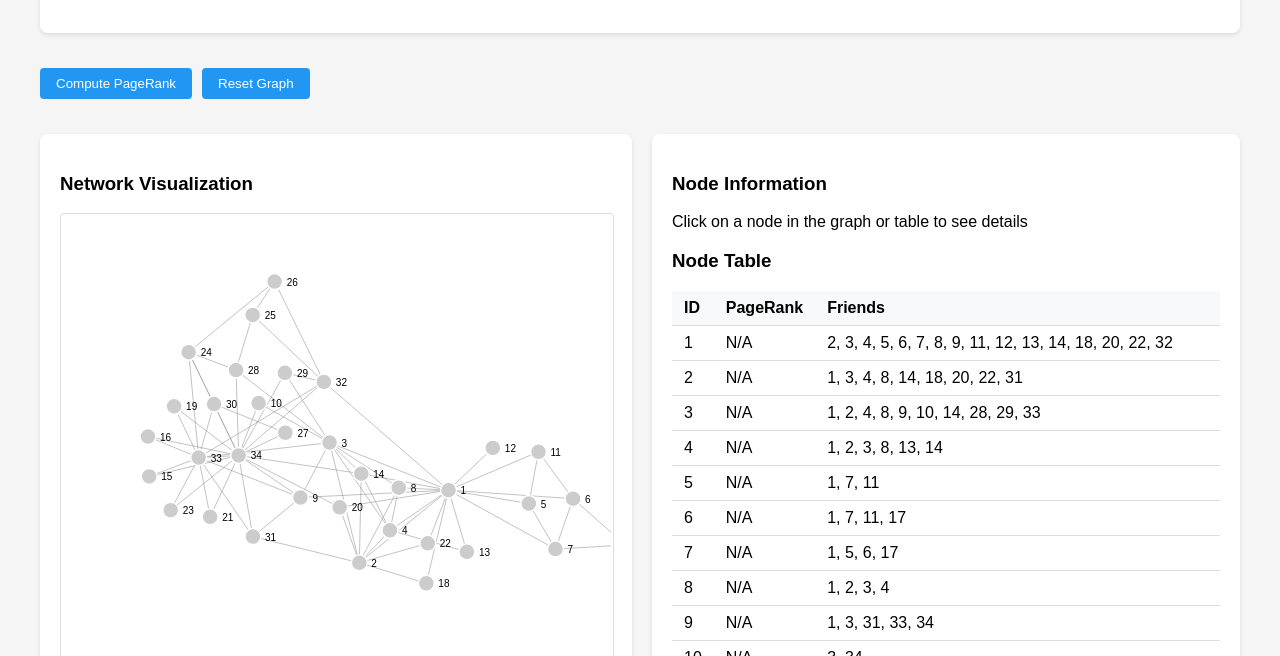
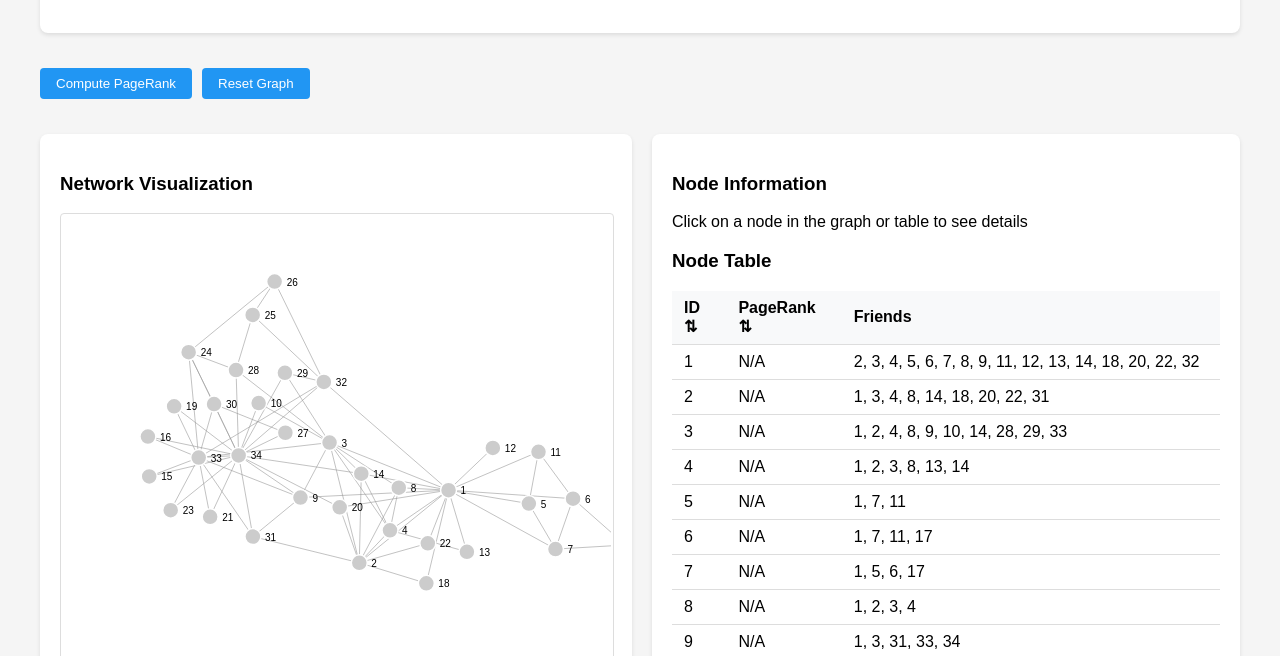
Before and after one commit to ilyassemm/RecSys-LLMs, a plain HTML site: page index.html in a window 1280 px wide. Shown: the part 141-797 px from the top of the page. Drawn offline with nearby package versions, Linux system fonts and the light colour scheme.

Commit message:
feat/add_sorting_to_html

```diff
--- a/index.html
+++ b/index.html
@@ -136,13 +136,13 @@
 
                 <h3>Node Table</h3>
                 <table id="nodeTable">
-                    <thead>
-                        <tr>
-                            <th>ID</th>
-                            <th>PageRank</th>
-                            <th>Friends</th>
-                        </tr>
-                    </thead>
+<thead id="tableHeader">
+    <tr>
+        <th style="cursor: pointer;" title="Sort by ID">ID ⇅</th>
+        <th style="cursor: pointer;" title="Sort by PageRank">PageRank ⇅</th>
+        <th>Friends</th>
+    </tr>
+</thead>
                     <tbody id="tableBody"></tbody>
                 </table>
             </div>
```
